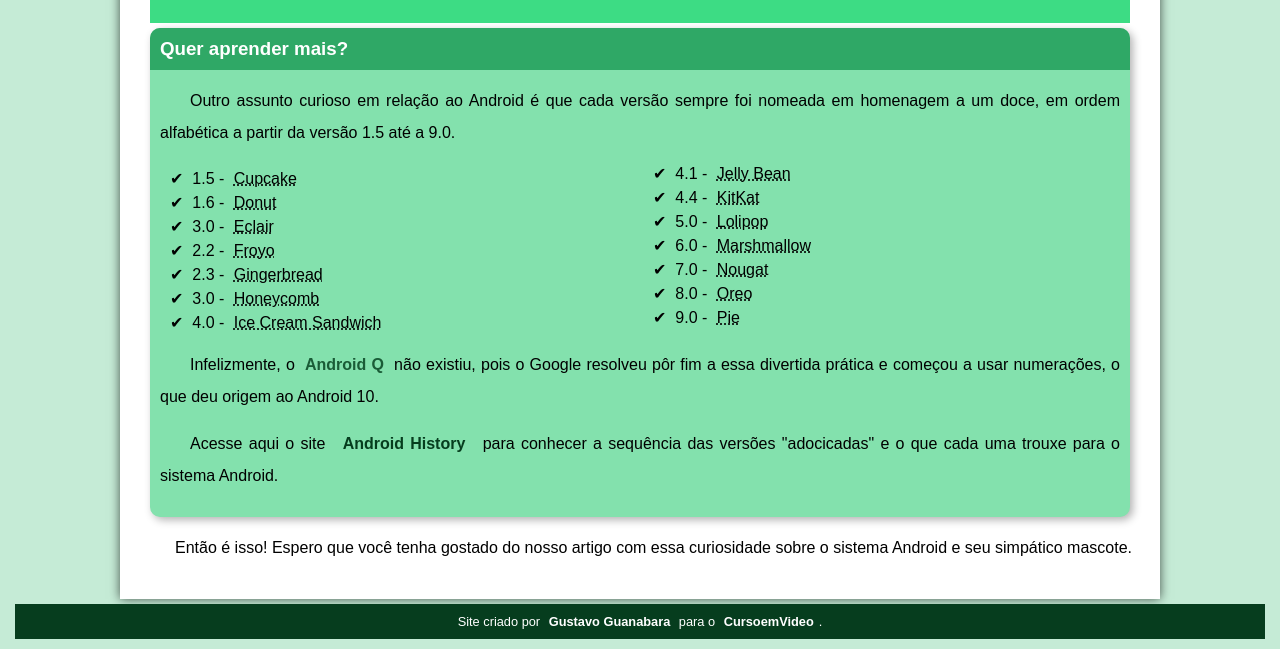
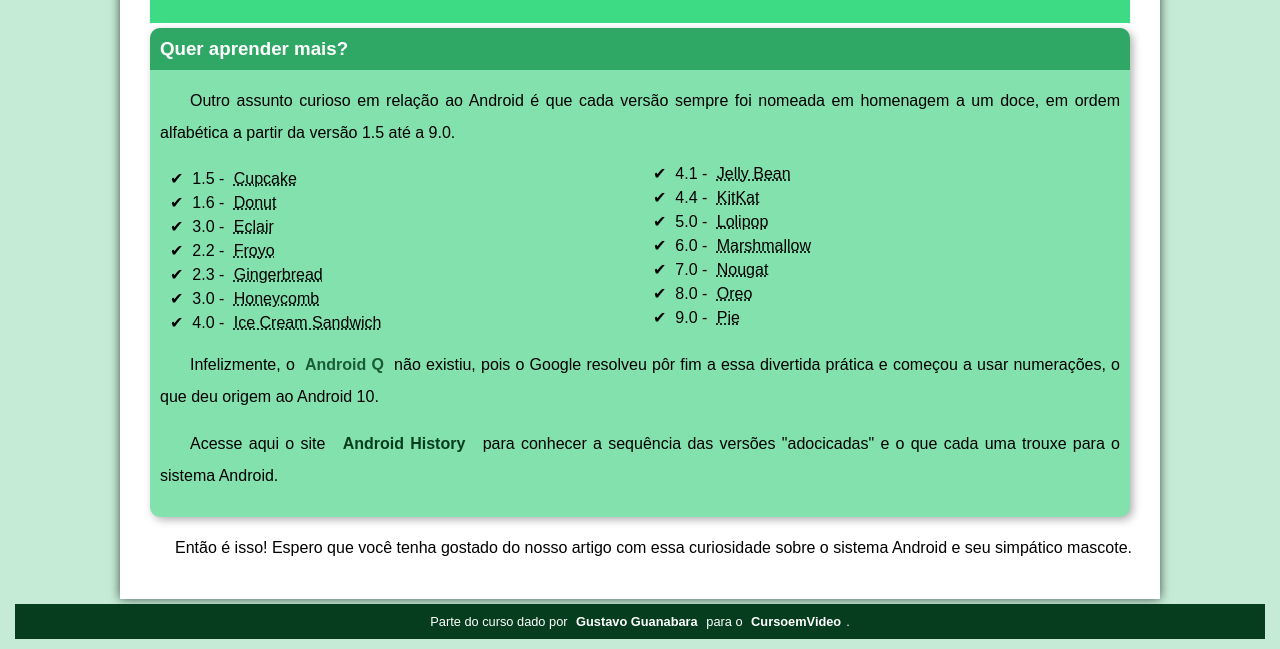
Before and after one commit to AmaroDev/projeto-android, a plain HTML site: page index.html in a window 1280 px wide. Shown: the part 2441-3090 px from the top of the page. Drawn offline with Linux system fonts and the light colour scheme.

Commit message:
mudança no rodapé

```diff
--- a/index.html
+++ b/index.html
@@ -89,7 +89,7 @@
         </article>
     </main>
     <footer>
-        <p>Site criado por <a href="https://gustavoguanabara.github.io/" target="_blank">Gustavo Guanabara</a> para o <a href="https://www.cursoemvideo.com/" target="_blank">CursoemVideo</a>.</p>
+        <p>Parte do curso dado por <a href="https://gustavoguanabara.github.io/" target="_blank">Gustavo Guanabara</a> para o <a href="https://www.cursoemvideo.com/" target="_blank">CursoemVideo</a>.</p>
     </footer>
 </body>
 </html>
```
